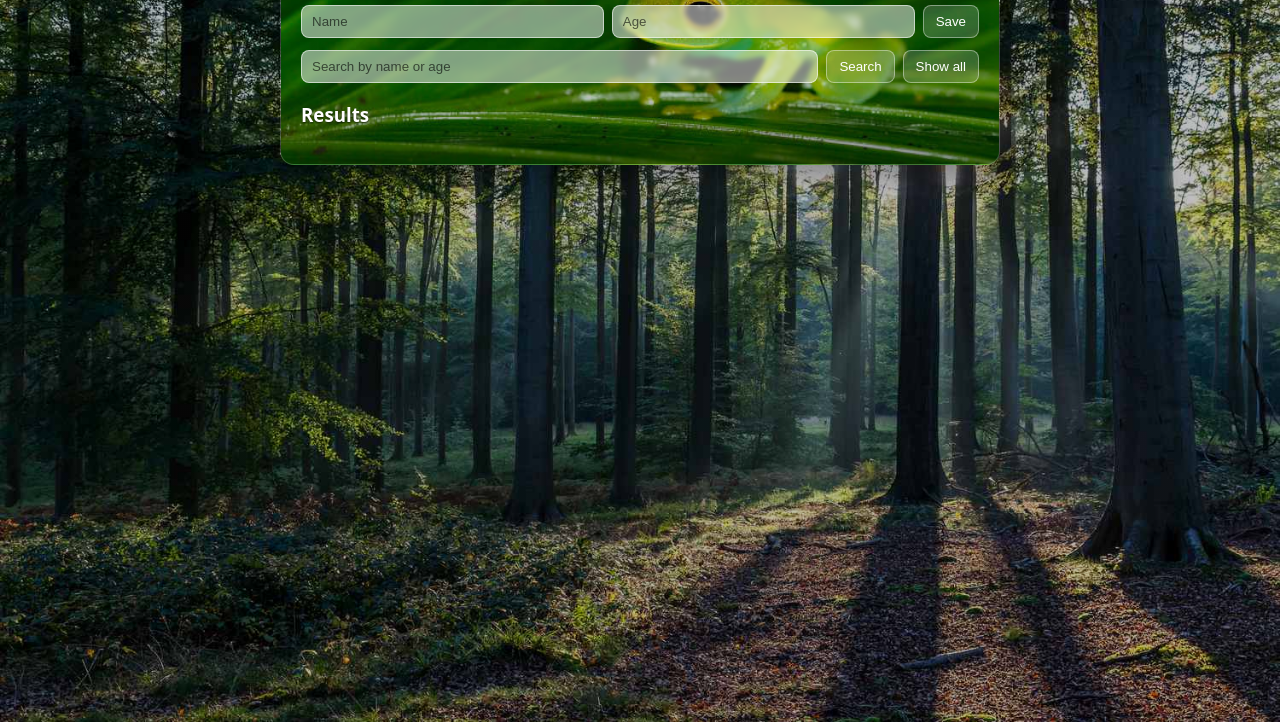
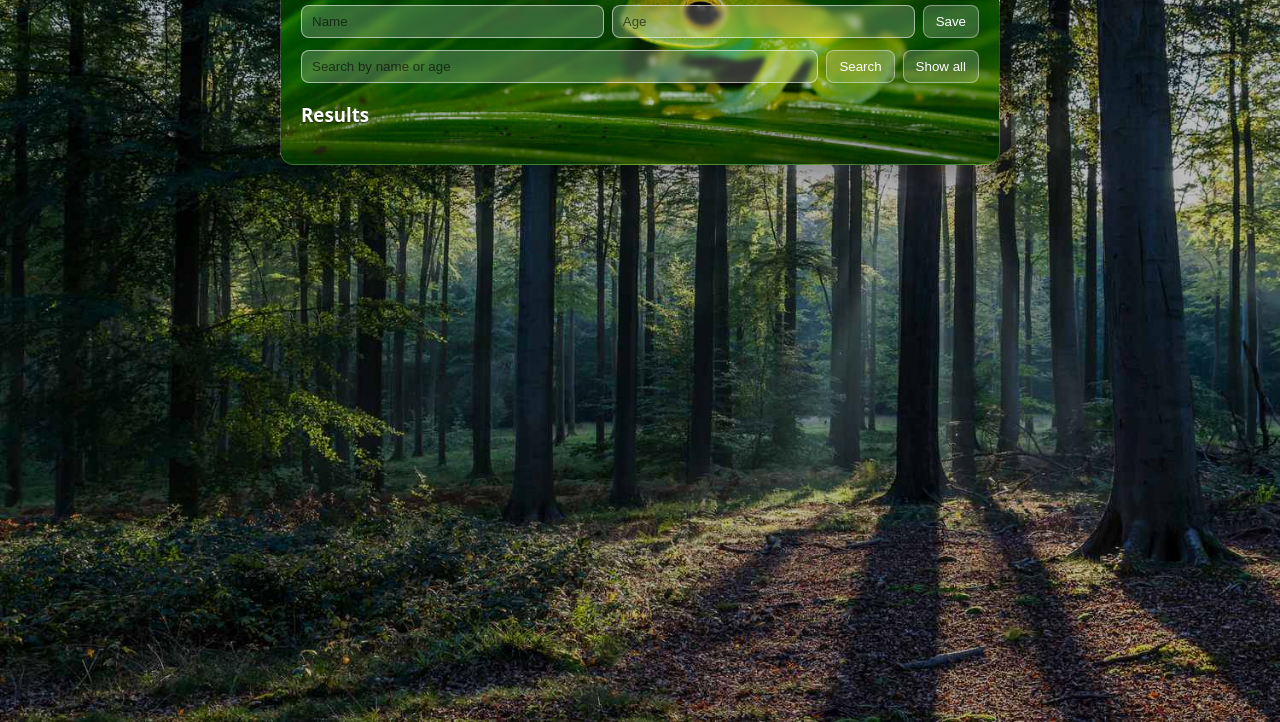
Before and after one commit to mendes56masieli/people-app-file, a website: page public/index.html in a window 1280 px wide. Shown: the part 126-848 px from the top of the page. Drawn offline with Linux system fonts and the light colour scheme; no server answers.

Commit message:
more transparent at 0.2

```diff
--- a/public/index.html
+++ b/public/index.html
@@ -44,7 +44,7 @@
     button:hover { background: #d9ebe5; }
     /* Tune controls inside the image panel for readability */
     .panel input {
-      background: rgba(255,255,255,0.5);
+      background: rgba(255,255,255,0.2);
       color: #111;
       border-color: rgba(255,255,255,0.55);
       backdrop-filter: blur(2px);
```
